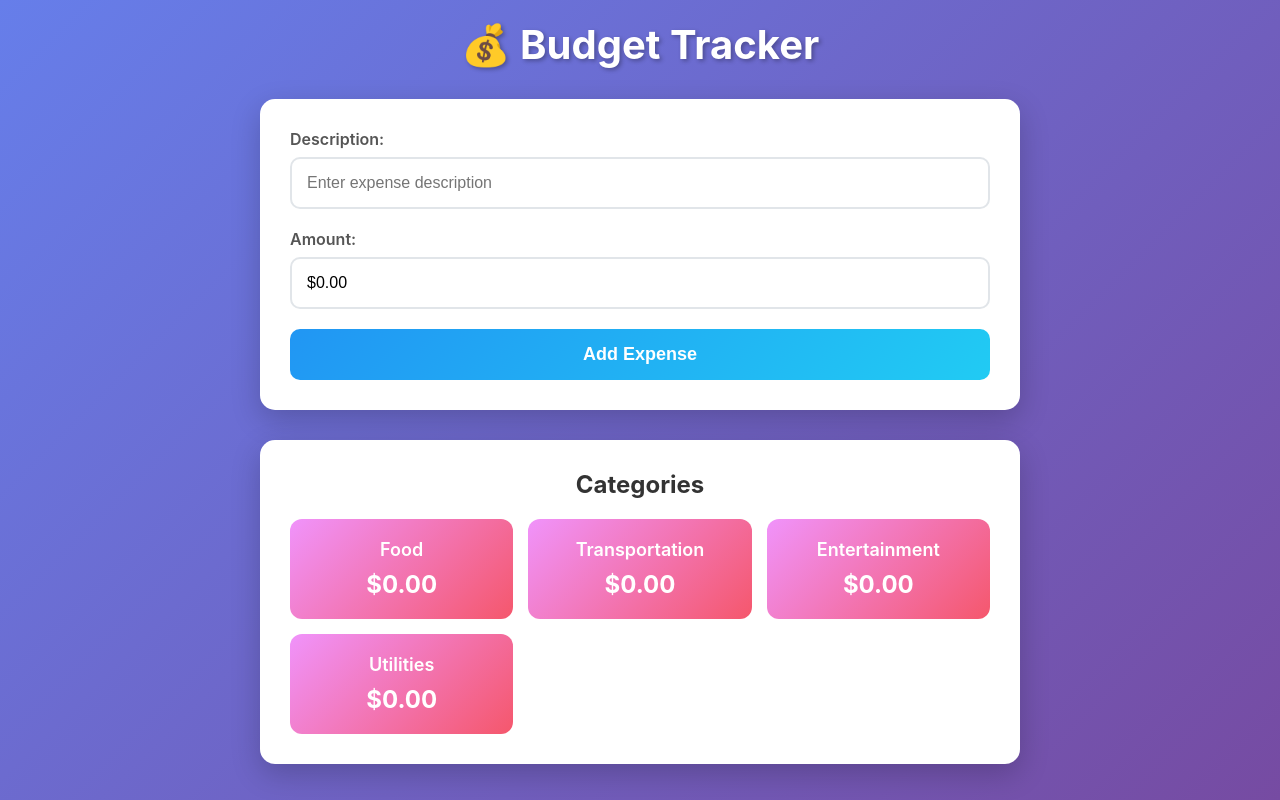
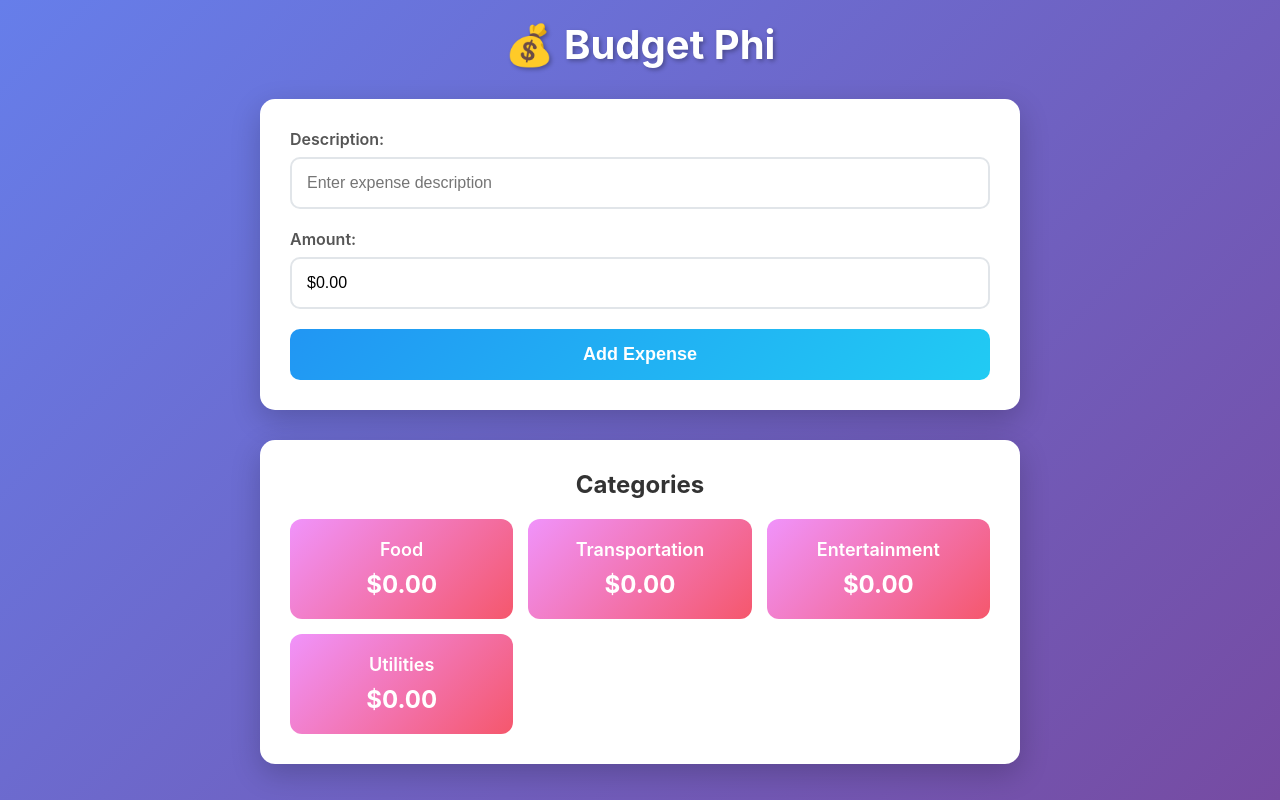
Before and after one commit to cotterjd/expense_tracking_claude3.7, a website: page index.html in a window 1280 px wide. Drawn offline with Linux system fonts and the light colour scheme.

Commit message:
change name

```diff
--- a/index.html
+++ b/index.html
@@ -14,7 +14,7 @@
 <body>
     <div class="container">
         <header>
-            <h1>💰 Budget Tracker</h1>
+            <h1>💰 Budget Phi</h1>
         </header>
 
         <main>
```
Also changed, not shown: README.md.
